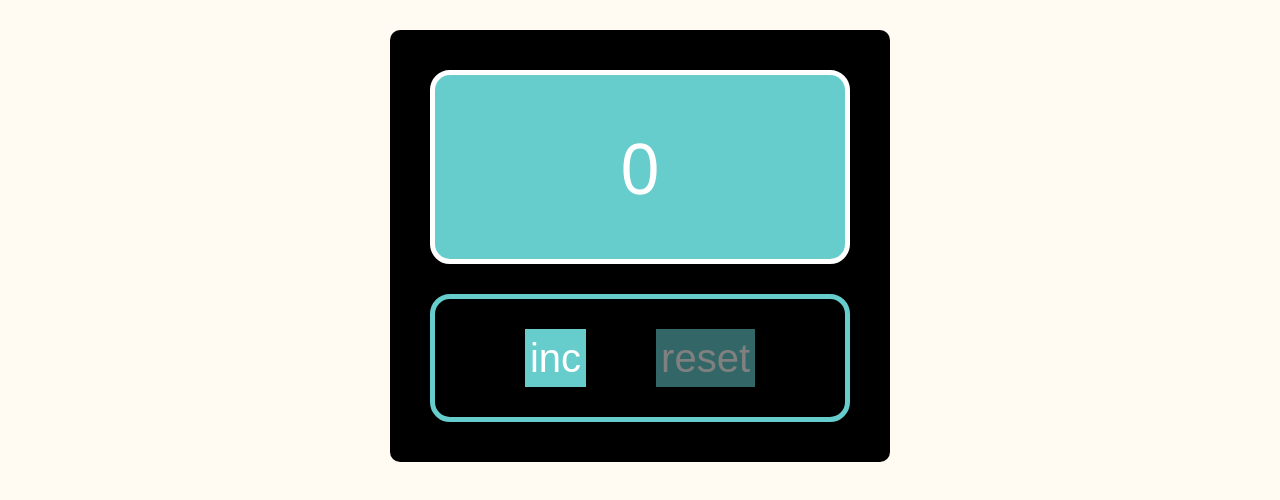
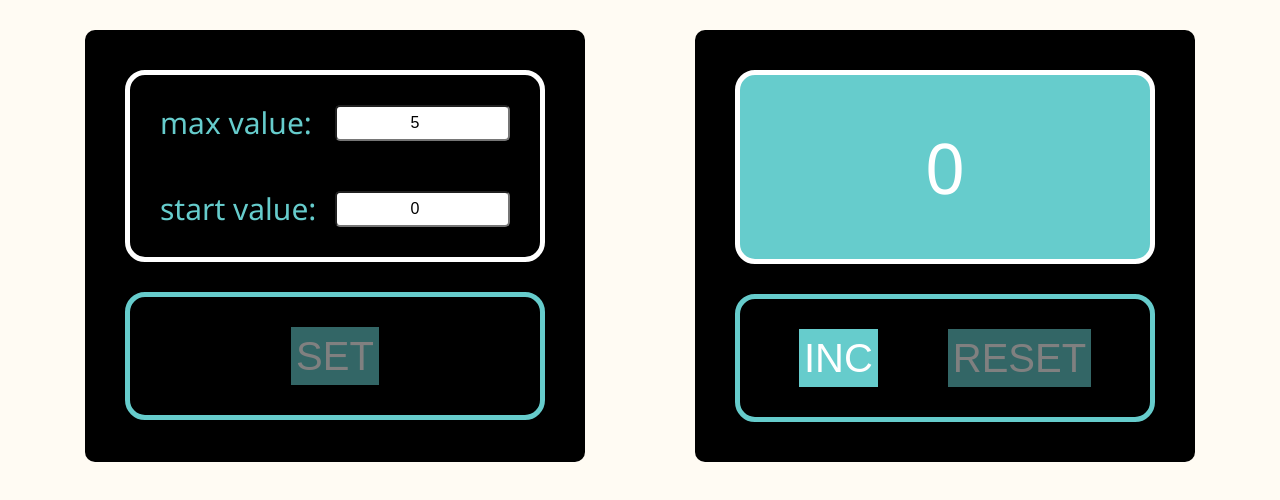
Before and after one commit to Dmitriy-Zarechnev/Counter, a React (Create React App) app: page / in a window 1280 px wide. Shown: the top 500 px of the page. Built offline with nearby package versions, Linux system fonts and the light colour scheme.

Commit message:
30.01 - styles - 3

```diff
--- a/src/App.module.css
+++ b/src/App.module.css
@@ -1,3 +1,4 @@
 .app {
     padding: 30px;
+    display: flex;
 }
--- a/src/App.tsx
+++ b/src/App.tsx
@@ -1,32 +1,42 @@
 import React, {useEffect, useState} from 'react'
 import S from './App.module.css'
 import Counter from './components/counter/Counter'
+import {SetCounter} from './components/setCounter/SetCounter'
 
 
 function App() {
-    const maxCount = 5
-    const minCount = 0
+    // const maxCountDef = 5
+    // const minCountDef = 0
     const counterStep = 1
 
-    const [counter, setCounter] = useState<number>(minCount)
 
-    /*
+    const [counter, setCounter] = useState<number>(0)
+    const [maxCount, setMaxCount] = useState<number>(5)
+    const [minCount, setMinCount] = useState<number>(0)
+
+    const [onInputFocus, setOnInputFocus] = useState<boolean>(false)
+    const [error, setError] = useState<boolean>(false)
+
+    let difference = maxCount - minCount
+
+
+    //  ------ Set 'counter', 'maxValueString' , 'minValueString' value into localStorage ------
     useEffect(() => {
         let valueString = localStorage.getItem('counterValue')
-        if (valueString) {
-            let newValue = JSON.parse(valueString)
-            setCounter(newValue)
-        }
+        let maxValueString = localStorage.getItem('MaxCounterValue')
+        let minValueString = localStorage.getItem('MinCounterValue')
+
+        if (valueString) setCounter(JSON.parse(valueString))
+        if (maxValueString) setMaxCount(JSON.parse(maxValueString))
+        if (minValueString) setMinCount(JSON.parse(minValueString))
     }, [])
 
     useEffect(() => {
         localStorage.setItem('counterValue', JSON.stringify(counter))
     }, [counter])
 
-     */
 
-
-
+    //  ------ Change and Set 'counter' value into useState ------
     function changeCounter() {
         counter <= maxCount && setCounter(counter + counterStep)
     }
@@ -35,13 +45,66 @@ function App() {
         setCounter(minCount)
     }
 
+    //  ------  Set input 'value' into useState ------
+
+    function onChangeInputMaxCount(value: number) {
+        setMaxCount(value)
+    }
+
+    function onChangeInputMinCount(value: number) {
+        setMinCount(value)
+    }
+
+    //  ------  Set input 'value' into useState ------
+    function onFocusInputChange() {
+        setOnInputFocus(true)
+    }
+
+    //  ------  Set input 'value' into useState ------
+    useEffect(() => {
+        localStorage.setItem('MaxCounterValue', JSON.stringify(maxCount))
+        localStorage.setItem('MinCounterValue', JSON.stringify(minCount))
+    }, [onInputFocus])
+
+
+    function setValuesIntoLocal() {
+        setOnInputFocus(false)
+        setCounter(minCount)
+    }
+
+    //  ------  Set 'error' into useState ------
+
+    function setErrorValue() {
+        setError(true)
+    }
+
+    function unSetErrorValue() {
+        setError(false)
+    }
+
     return (
         <div className={S.app}>
+            <SetCounter
+                onInputFocus={onInputFocus}
+                maxCount={maxCount}
+                minCount={minCount}
+                onChangeInputMaxCount={onChangeInputMaxCount}
+                onChangeInputMinCount={onChangeInputMinCount}
+                onFocusInputChange={onFocusInputChange}
+                setValuesIntoLocal={setValuesIntoLocal}
+                error={error}
+                setErrorValue={setErrorValue}
+                unSetErrorValue={unSetErrorValue}
+                difference={difference}
+            />
+
             <Counter counter={counter}
                      maxCount={maxCount}
                      minCount={minCount}
                      changeCounter={changeCounter}
                      resetCounter={resetCounter}
+                     onInputFocus={onInputFocus}
+                     error={error}
             />
         </div>
     )
--- a/src/ColorVar.module.css
+++ b/src/ColorVar.module.css
@@ -5,4 +5,5 @@
     --main-text: #fff;
     --primary-border: #66CCCC;
     --limit-color: red;
+    --error-color: #c0515a;
 }
--- a/src/components/counter/Counter.module.css
+++ b/src/components/counter/Counter.module.css
@@ -5,6 +5,7 @@
     flex-direction: column;
     margin: 0 auto;
     max-width: 500px;
+    width: 100%;
     border-radius: 10px;
     padding: 40px;
     background-color: var(--secondary-bg);
@@ -20,6 +21,17 @@
     margin-bottom: 30px;
     background-color: var(--primary-border);
 }
+
+.counter__inputs {
+    display: flex;
+    flex-direction: column;
+    justify-content: center;
+    gap: 50px;
+
+    background-color: transparent;
+    padding: 30px;
+}
+
 
 .counter__btn_box {
     display: flex;
@@ -37,3 +49,17 @@
     font-weight: 700;
     border: 5px solid var(--limit-color);
 }
+
+.onInputFocus {
+    font-size: 35px;
+    color: var(--main-text);
+    border: 5px solid var(--main-text);
+    font-weight: 400;
+}
+
+.error{
+    font-size: 40px;
+    color: var(--limit-color);
+    font-weight: 400;
+    border: 5px solid var(--limit-color);
+}
--- a/src/components/counter/Counter.tsx
+++ b/src/components/counter/Counter.tsx
@@ -8,22 +8,31 @@ type CounterPropsType = {
     minCount: number
     changeCounter: () => void
     resetCounter: () => void
+    onInputFocus: boolean
+    error: boolean
 }
 
 const Counter = (props: CounterPropsType) => {
+
+    const textStyles = `${S.counter__display}
+                               ${props.onInputFocus && S.onInputFocus}
+                               ${props.counter === props.maxCount ? S.maxCount : ''}
+                               ${props.error && S.error}
+                               `
+
     return (
         <section className={S.counter}>
-            <span className={`${S.counter__display} ${props.counter === props.maxCount ? S.maxCount : ''}`}>
-                {props.counter}
+            <span className={textStyles}>
+                {props.error ? 'Incorrect value🤬' : props.onInputFocus ? 'enter values and press \'SET\'' : props.counter}
             </span>
 
             <div className={S.counter__btn_box}>
-                <Button name={'inc'}
-                        disabled={props.counter === props.maxCount}
+                <Button name={'INC'}
+                        disabled={props.counter === props.maxCount || props.onInputFocus || props.error}
                         onClick={props.changeCounter}
                 />
-                <Button name={'reset'}
-                        disabled={props.counter === props.minCount}
+                <Button name={'RESET'}
+                        disabled={props.counter === props.minCount || props.onInputFocus || props.error}
                         onClick={props.resetCounter}/>
             </div>
         </section>
--- /dev/null
+++ b/src/components/input/Input.module.css
@@ -0,0 +1,31 @@
+.input_box {
+    display: flex;
+    justify-content: space-between;
+}
+
+.title {
+    color: var(--primary-border);
+    font-size: 30px;
+}
+
+.input {
+    border-radius: 5px;
+    width: 175px;
+    text-align: center;
+}
+
+.input:focus-visible {
+
+    outline: none;
+    border: 3px solid var(--primary-border);
+}
+
+.input.error:focus-visible {
+    color: var(--main-text);
+    border: 3px solid var(--limit-color);
+}
+
+.error {
+    background-color: var(--error-color);
+    color: var(--main-text);
+}
--- /dev/null
+++ b/src/components/input/Input.tsx
@@ -0,0 +1,44 @@
+import React, {ChangeEvent} from 'react'
+import S from './Input.module.css'
+
+type InputPropsType = {
+    title: string
+    value: number
+    onChange: (value: number) => void
+    error: boolean
+    onFocusInputChange: () => void
+    setErrorValue: () => void
+    unSetErrorValue: () => void
+    difference: number
+}
+
+export const Input = (props: InputPropsType) => {
+
+    const onChangeInputHandler = (e: ChangeEvent<HTMLInputElement>) => {
+        const newValue = +e.currentTarget.value
+        props.onChange(newValue)
+
+        if (newValue < 0 || props.difference < 0) {
+            props.setErrorValue()
+        } else {
+            props.unSetErrorValue()
+        }
+    }
+
+    const onFocusInputHandler = () => {
+        props.onFocusInputChange()
+    }
+
+    return (
+        <div className={S.input_box}>
+            <span className={S.title}>{props.title}:</span>
+            <input
+                onChange={onChangeInputHandler}
+                value={props.value}
+                type={'number'}
+                className={`${S.input} ${props.error && S.error}`}
+                onFocus={onFocusInputHandler}
+            />
+        </div>
+    )
+}
--- /dev/null
+++ b/src/components/setCounter/SetCounter.tsx
@@ -0,0 +1,53 @@
+import React from 'react'
+import S from '../counter/Counter.module.css'
+import Button from '../button/Button'
+import {Input} from '../input/Input'
+
+type SetCounterPropsType = {
+    onInputFocus: boolean
+    maxCount: number
+    minCount: number
+    onChangeInputMaxCount: (value: number) => void
+    onChangeInputMinCount: (value: number) => void
+    onFocusInputChange: () => void
+    setValuesIntoLocal: () => void
+    error: boolean
+    setErrorValue: () => void
+    unSetErrorValue: () => void
+    difference:number
+}
+
+export const SetCounter = (props: SetCounterPropsType) => {
+    return (
+        <section className={S.counter}>
+            <span className={`${S.counter__display} ${S.counter__inputs}`}>
+                <Input title={'max value'}
+                       value={props.maxCount}
+                       onChange={props.onChangeInputMaxCount}
+                       error={props.error}
+                       onFocusInputChange={props.onFocusInputChange}
+                       setErrorValue={props.setErrorValue}
+                       unSetErrorValue={props.unSetErrorValue}
+                       difference={props.difference}
+                />
+
+                <Input title={'start value'}
+                       value={props.minCount}
+                       onChange={props.onChangeInputMinCount}
+                       error={props.error}
+                       onFocusInputChange={props.onFocusInputChange}
+                       setErrorValue={props.setErrorValue}
+                       unSetErrorValue={props.unSetErrorValue}
+                       difference={props.difference}
+                />
+            </span>
+
+            <div className={S.counter__btn_box}>
+                <Button name={'SET'}
+                        disabled={!props.onInputFocus || props.error}
+                        onClick={props.setValuesIntoLocal}
+                />
+            </div>
+        </section>
+    )
+}
--- a/src/index.css
+++ b/src/index.css
@@ -15,6 +15,9 @@
     }
 }
 
+/**:focus-visible {*/
+/*    outline: 2px solid var(--primary-border);*/
+/*}*/
 
 body {
     font-family: 'Segoe UI', 'Roboto', 'Helvetica Neue', sans-serif;
@@ -37,3 +40,7 @@ button:disabled {
     opacity: 0.5;
     cursor: not-allowed;
 }
+
+input:focus {
+    border: none
+}
```
